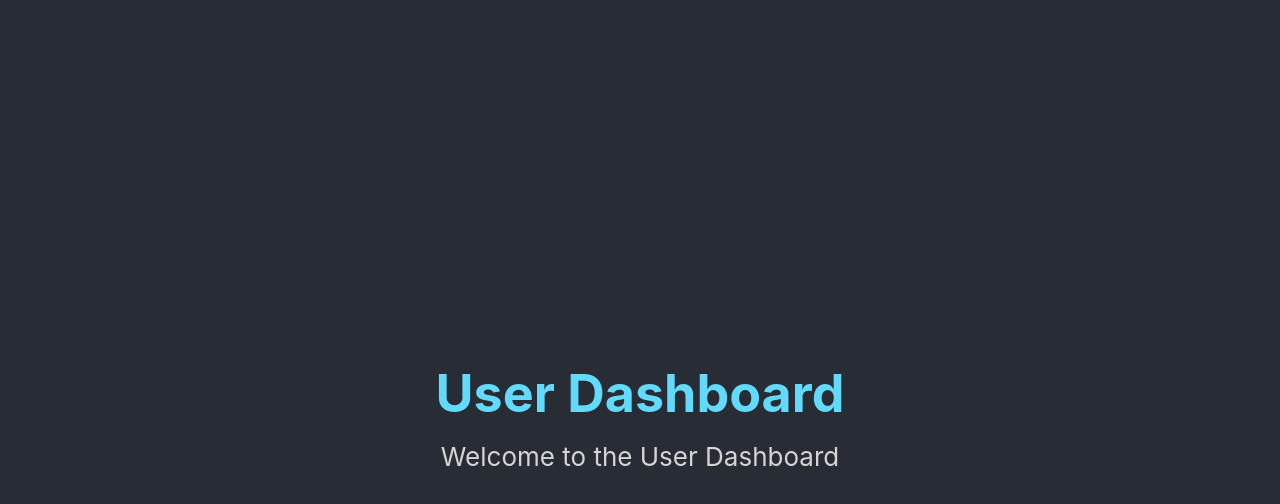
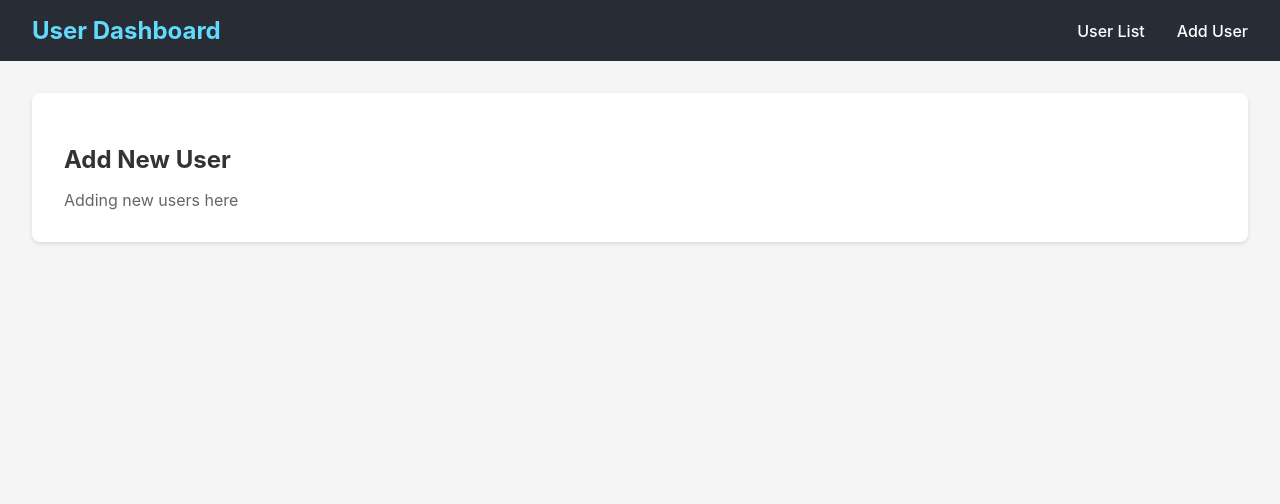
Before and after one commit to midnightprojects/user-dashboard, a React (Create React App) app: page /add-user in a window 1280 px wide. Shown: the top 504 px of the page. Built offline with nearby package versions, Linux system fonts and the light colour scheme.

Commit message:
Add basic layout and routing

```diff
--- a/src/App.tsx
+++ b/src/App.tsx
@@ -1,14 +1,8 @@
 import './App.css';
+import Layout from './components/layout/Layout';
 
 const App = () => {
-    return (
-        <div className="app">
-            <header className="app-header">
-                <h1>User Dashboard</h1>
-                <p>Welcome to the User Dashboard</p>
-            </header>
-        </div>
-    );
-}
+    return <Layout />;
+};
 
 export default App;
--- /dev/null
+++ b/src/components/header/Header.css
@@ -0,0 +1,32 @@
+.navigation {
+    background-color: #282c34;
+    color: white;
+    padding: 1rem 2rem;
+    display: flex;
+    justify-content: space-between;
+    align-items: center;
+}
+
+.navigation h1 {
+    color: #61dafb;
+    margin: 0;
+}
+
+.nav-links {
+    display: flex;
+    list-style: none;
+    margin: 0;
+    padding: 0;
+    gap: 2rem;
+}
+
+.nav-links a {
+    color: white;
+    text-decoration: none;
+    font-weight: 500;
+    transition: color 0.2s ease;
+}
+
+.nav-links a:hover {
+    color: #61dafb;
+}
--- /dev/null
+++ b/src/components/header/Header.tsx
@@ -0,0 +1,16 @@
+import { Link } from 'react-router-dom';
+import './Header.css';
+
+const Header = () => {
+    return (
+        <nav className="navigation">
+            <h1>User Dashboard</h1>
+            <ul className="nav-links">
+                <li><Link to="/">User List</Link></li>
+                <li><Link to="/add-user">Add User</Link></li>
+            </ul>
+        </nav>
+    );
+};
+
+export default Header;
--- /dev/null
+++ b/src/components/layout/Layout.css
@@ -0,0 +1,11 @@
+.layout {
+    min-height: 100vh;
+    display: flex;
+    flex-direction: column;
+}
+
+.main-content {
+    flex: 1;
+    padding: 2rem;
+    background-color: #f5f5f5;
+}
--- /dev/null
+++ b/src/components/layout/Layout.tsx
@@ -0,0 +1,24 @@
+import { BrowserRouter as Router, Routes, Route } from 'react-router-dom';
+import Header from '../header/Header';
+import UserList from '../../pages/user-list/UserList';
+import AddUser from '../../pages/add-user/AddUser';
+import './Layout.css';
+
+const Layout = () => {
+    return (
+        <Router>
+            <div className="layout">
+                <Header />
+
+                <main className="main-content">
+                    <Routes>
+                        <Route path="/" element={<UserList />} />
+                        <Route path="/add-user" element={<AddUser />} />
+                    </Routes>
+                </main>
+            </div>
+        </Router>
+    );
+};
+
+export default Layout;
--- /dev/null
+++ b/src/pages/add-user/AddUser.css
@@ -0,0 +1,18 @@
+.add-user {
+    max-width: 1200px;
+    margin: 0 auto;
+    background: white;
+    padding: 2rem;
+    border-radius: 8px;
+    box-shadow: 0 2px 4px rgba(0, 0, 0, 0.1);
+}
+
+.add-user h2 {
+    color: #333;
+    margin-bottom: 1rem;
+}
+
+.add-user p {
+    color: #666;
+    margin: 0;
+}
--- /dev/null
+++ b/src/pages/add-user/AddUser.tsx
@@ -0,0 +1,12 @@
+import './AddUser.css';
+
+const AddUser = () => {
+    return (
+        <div className="add-user">
+            <h2>Add New User</h2>
+            <p>Adding new users here</p>
+        </div>
+    );
+};
+
+export default AddUser;
--- /dev/null
+++ b/src/pages/user-list/UserList.css
@@ -0,0 +1,18 @@
+.user-list {
+    max-width: 1200px;
+    margin: 0 auto;
+    background: white;
+    padding: 2rem;
+    border-radius: 8px;
+    box-shadow: 0 2px 4px rgba(0, 0, 0, 0.1);
+}
+
+.user-list h2 {
+    color: #333;
+    margin-bottom: 1rem;
+}
+
+.user-list p {
+    color: #666;
+    margin: 0;
+}
--- /dev/null
+++ b/src/pages/user-list/UserList.tsx
@@ -0,0 +1,12 @@
+import './UserList.css';
+
+const UserList = () => {
+    return (
+        <div className="user-list">
+            <h2>User List</h2>
+            <p>Searchable, sortable user table goes here</p>
+        </div>
+    );
+};
+
+export default UserList;
```
